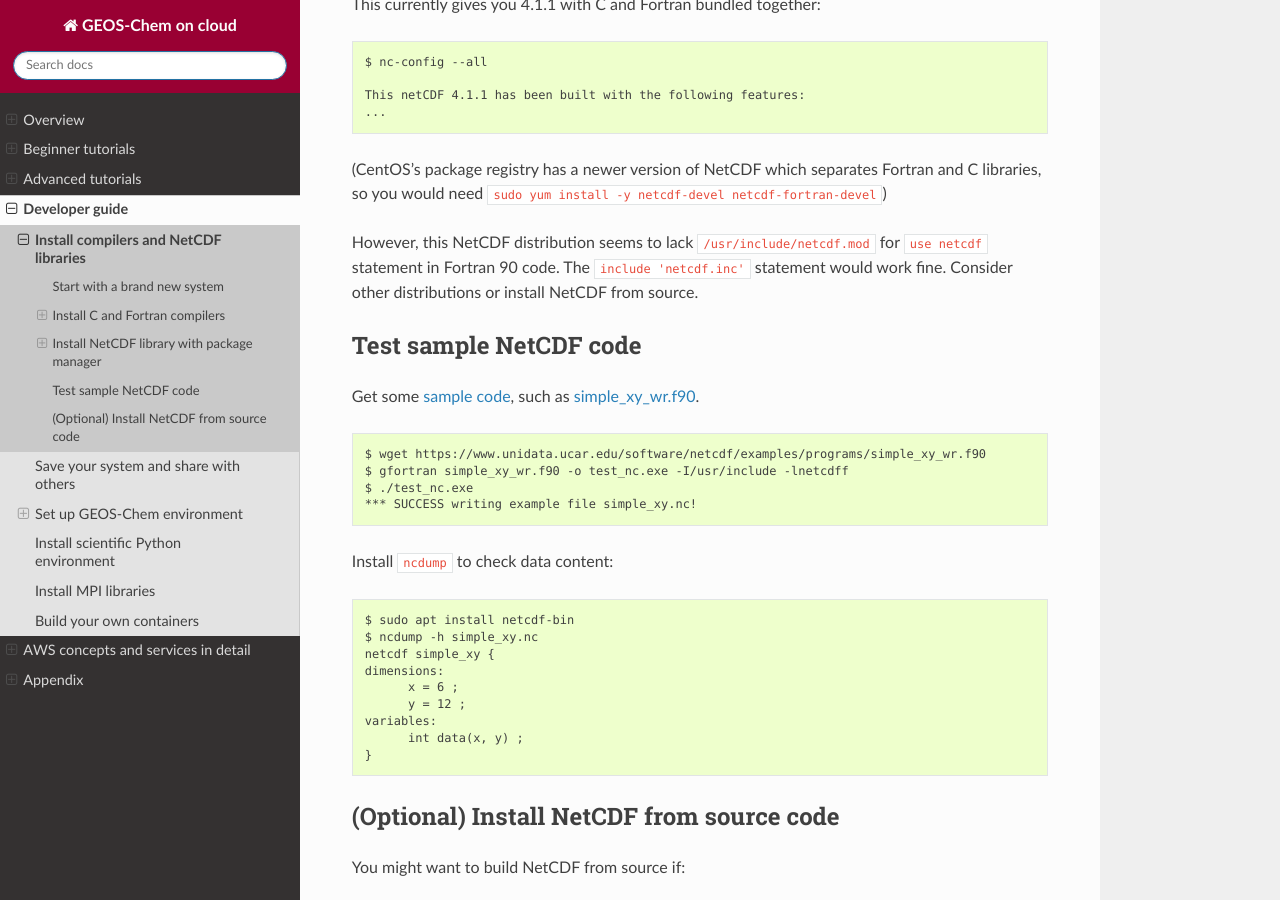
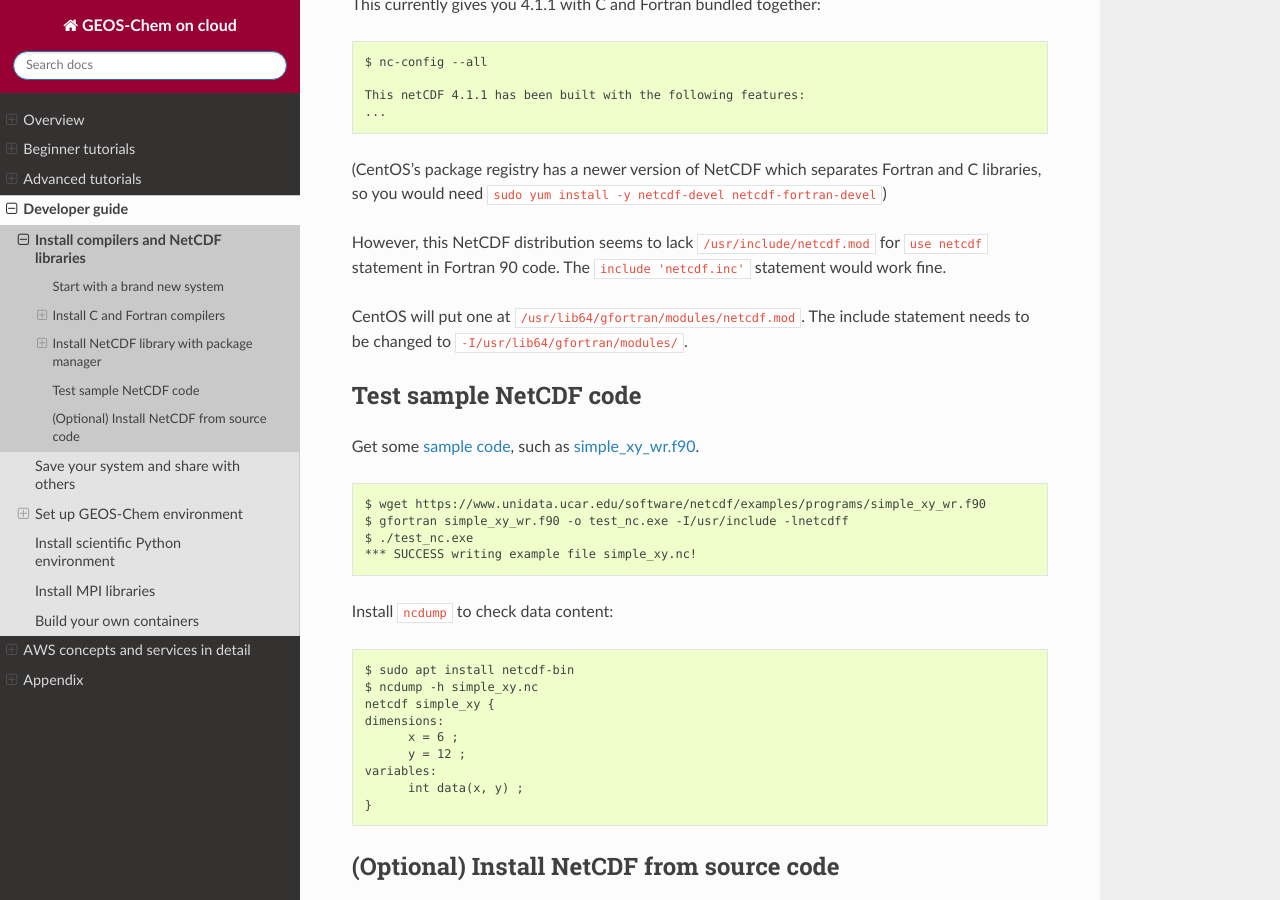
Before and after one commit to geoschem/geos-chem-cloud, a Sphinx documentation site: the page built from doc/source/chapter04_developer-guide/install-basic.rst, in a window 1280 px wide and 900 px high, scrolled down 3643 px. Built offline with Sphinx 7.4.7 and the Read the Docs theme 2.0.0, drawn with Linux system fonts in a browser that asks for light colours.

Commit message:
Note on netcdf.mod on CentOS

```diff
--- a/doc/source/chapter04_developer-guide/install-basic.rst
+++ b/doc/source/chapter04_developer-guide/install-basic.rst
@@ -129,7 +129,9 @@ This currently gives you 4.1.1 with C and Fortran bundled together::
 
 (CentOS's package registry has a newer version of NetCDF which separates Fortran and C libraries, so you would need ``sudo yum install -y netcdf-devel netcdf-fortran-devel``)
 
-However, this NetCDF distribution seems to lack ``/usr/include/netcdf.mod`` for ``use netcdf`` statement in Fortran 90 code. The ``include 'netcdf.inc'`` statement would work fine. Consider other distributions or install NetCDF from source.
+However, this NetCDF distribution seems to lack ``/usr/include/netcdf.mod`` for ``use netcdf`` statement in Fortran 90 code. The ``include 'netcdf.inc'`` statement would work fine.
+
+CentOS will put one at ``/usr/lib64/gfortran/modules/netcdf.mod``. The include statement needs to be changed to ``-I/usr/lib64/gfortran/modules/``.
 
 Test sample NetCDF code
 -----------------------
```
